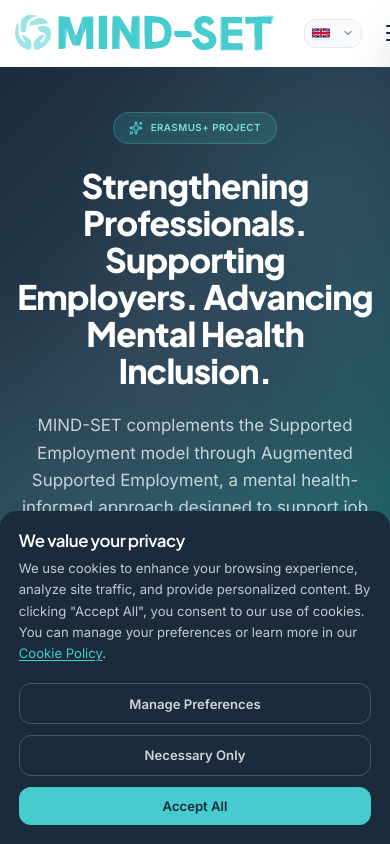
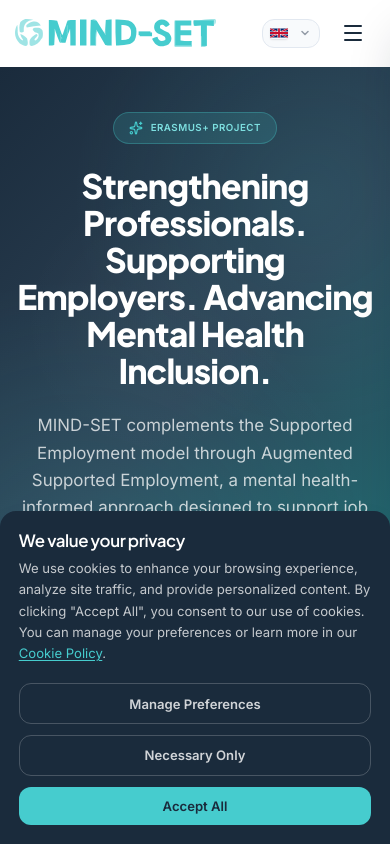
Before and after one commit to circuloponto/mind-set, a React (Vite) app: page / in a window 390 px wide. Shown: the top 844 px of the page. Built offline with nearby package versions, Linux system fonts and the light colour scheme.

Commit message:
menu mobile fixed

```diff
--- a/src/components/Header/Header.css
+++ b/src/components/Header/Header.css
@@ -163,6 +163,7 @@
 @media (max-width: 1349px) {
   .header__container {
     padding: var(--space-3) var(--space-4);
+    gap: var(--space-3);
   }
 
   .header__menu-btn {
@@ -262,12 +263,28 @@
   }
 }
 
+@media (max-width: 768px) {
+  .header__container {
+    gap: var(--space-2);
+  }
+
+  .header__logo {
+    height: 30px;
+  }
+}
+
 @media (max-width: 480px) {
   .header__logo {
-    height: 36px;
+    height: 28px;
   }
 
   .header__nav {
     max-width: 100%;
   }
 }
+
+@media (max-width: 360px) {
+  .header__logo {
+    height: 24px;
+  }
+}
```
